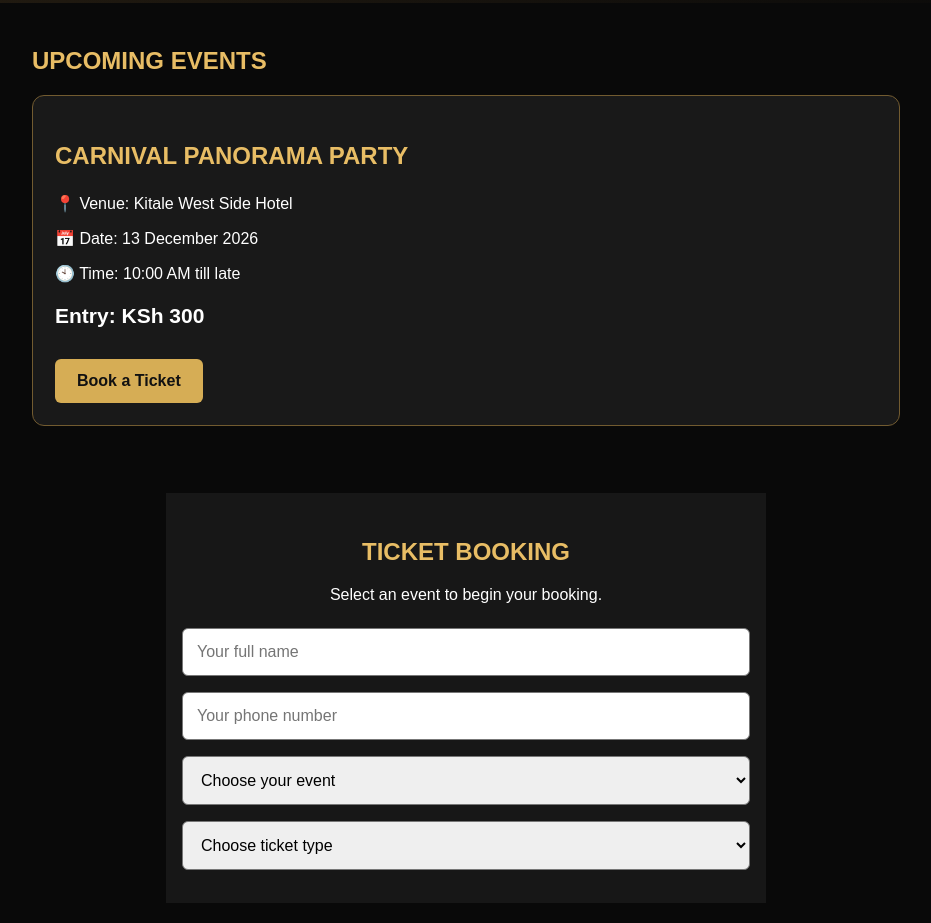
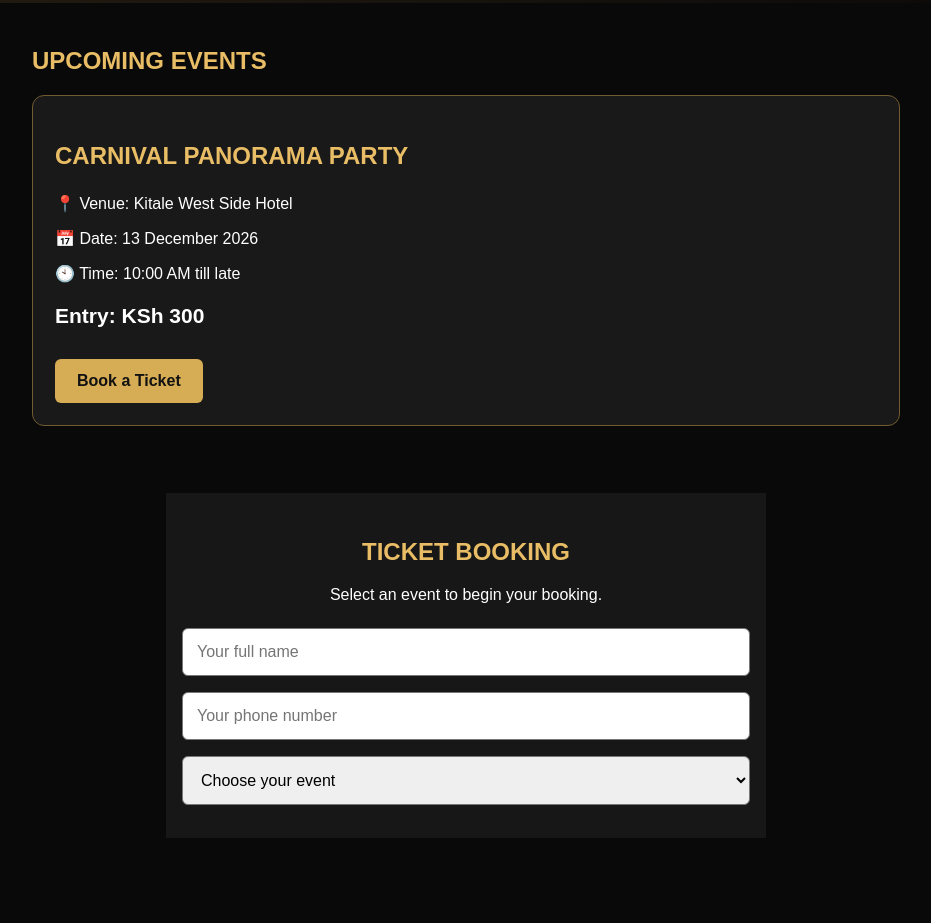
Before and after one commit to ishmaelbahati822-hue/drux-ticket, a website: page index.html in a window 1280 px wide. Shown: the part 358-1281 px from the top of the page, without its empty margins (174-1105 px from the left). After the commit the page ends 1216 px from the top, so only its background shows below. Drawn offline with Linux system fonts and the light colour scheme.

Commit message:
Update index.html

```diff
--- a/index.html
+++ b/index.html
@@ -128,14 +128,8 @@
 
     <select id="event" required>
       <option value="">Choose your event</option>
-      <option value="Opium Party">Opium Party</option>
+
       <option value="Carnival Panorama Party">
         Carnival Panorama Party
       </option>
     </select>
-
-    <select id="ticket" required>
-      <option value="">Choose ticket type</option>
-      <option value="Ordinary">Ordinary - KSh 500</option>
-      <option value="VIP">VIP - KSh 1,000</option>
-      <option value="General Admi
```
